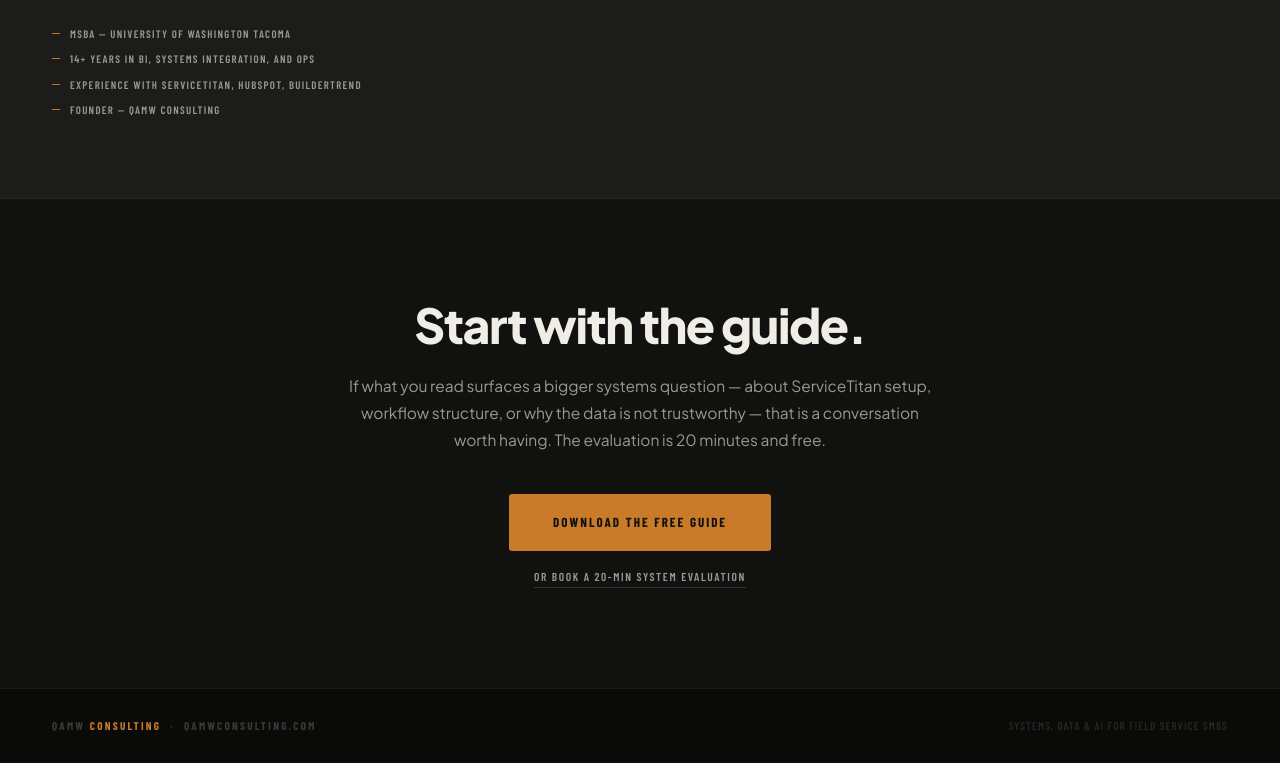
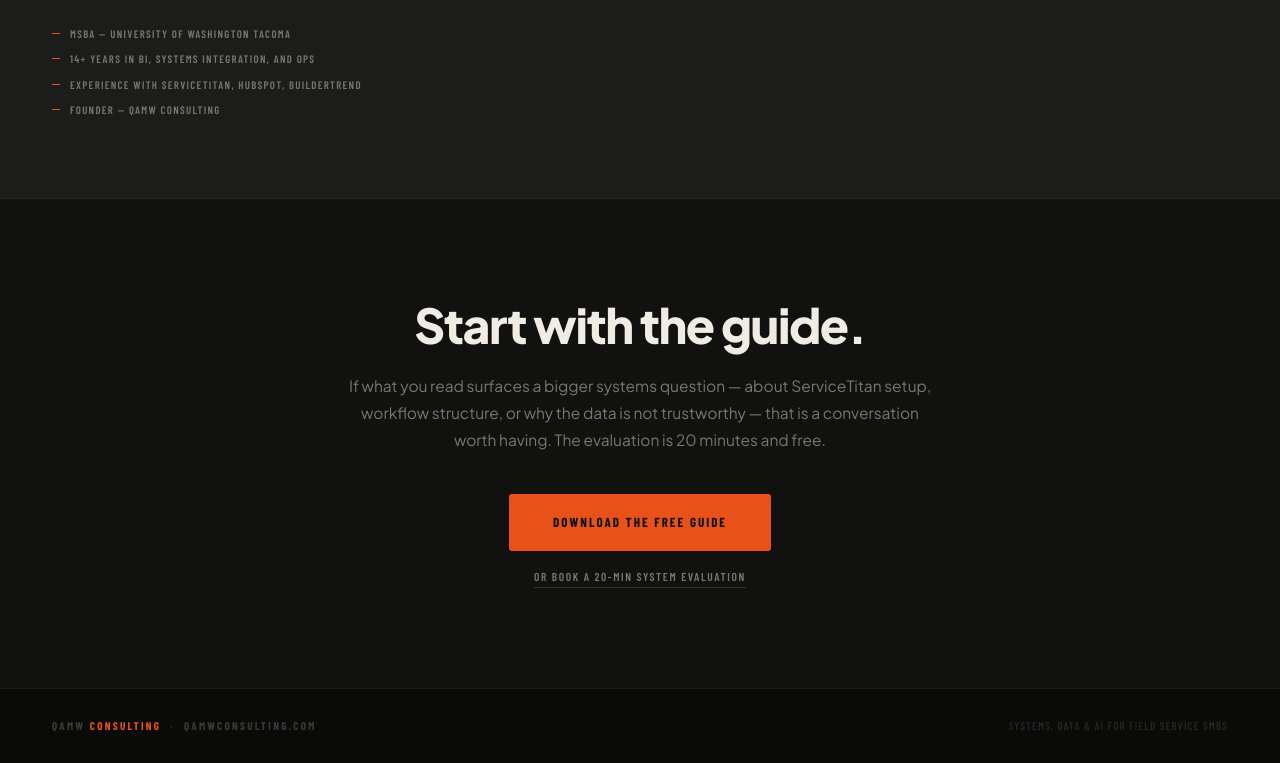
Before and after one commit to Qwhitfield/Field_Services, a website: page public/servicetitan_guide_landing.html in a window 1280 px wide. Shown: the part 4267-5030 px from the top of the page. Drawn offline with nearby package versions, Linux system fonts and the light colour scheme.

Commit message:
Update servicetitan_guide_landing.html
Color updates to match main page, cleaned up grid with servicetitan tool

```diff
--- a/public/servicetitan_guide_landing.html
+++ b/public/servicetitan_guide_landing.html
@@ -11,14 +11,16 @@
     --bg-mid: #1c1c1a;
     --bg-light: #f4f2ed;
     --bg-offwhite: #eceae4;
-    --accent: #c97b2a;
-    --accent-lt: #e0913e;
-    --accent-dim: rgba(201, 123, 42, 0.15);
-    --text-primary: #f0ede6;
-    --text-muted: #9a9894;
+    --accent: #e8521a;
+    --accent-lt: #f0683a;
+    --accent-dim: rgba(232,82,26,0.25);
+    --text-primary: #f0ece4;
+    --text-muted: #7a7570;
     --text-dark: #1c1c1a;
     --text-dark-muted: #5a5854;
     --border-dark: #252522;
+
+
   }
 
   * { margin: 0; padding: 0; box-sizing: border-box; }
```
